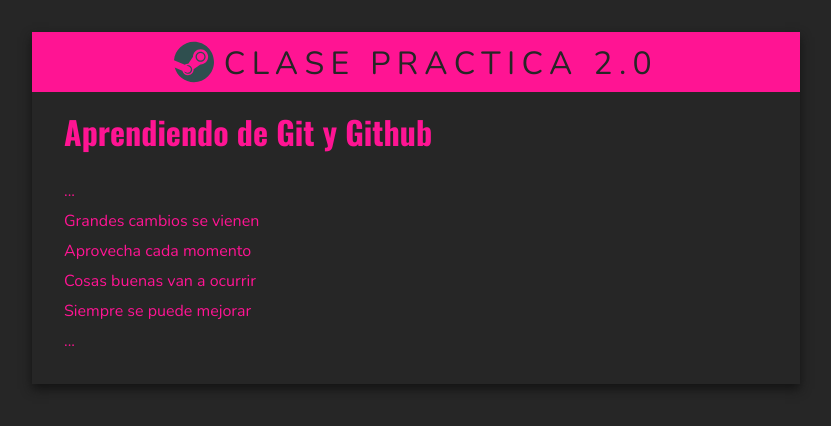
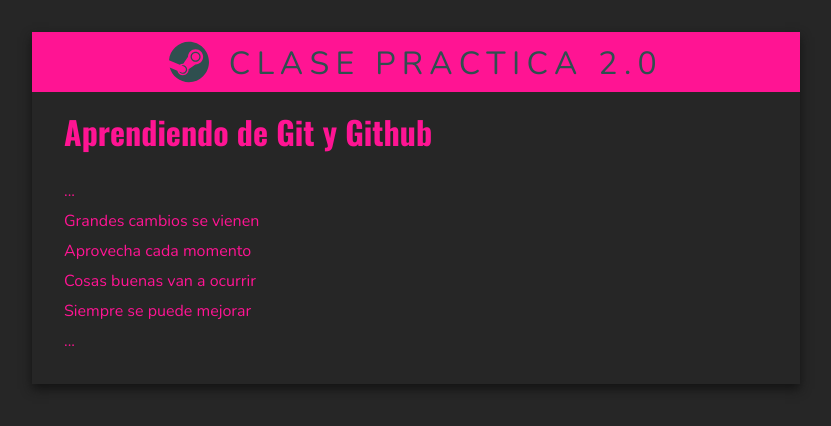
Before and after one commit to marcocespedes/Git_Github, a plain HTML site: page index.html in a window 1280 px wide. Shown: the whole page, without its empty margins (224-1055 px from the left). Drawn offline with nearby package versions, Linux system fonts and the light colour scheme.

Commit message:
Realizando cambios, cambiando un poco el css

```diff
--- a/assets/css/styles.css
+++ b/assets/css/styles.css
@@ -35,7 +35,7 @@ p {
 
     .header {
         background: deeppink;
-        color: #262626;
+        color: darkslategray;
         height: 60px;
         width: 100%;
         font-size: 2em;
@@ -48,7 +48,7 @@ p {
     }
 
         svg {
-            margin-right: 10px;
+            margin-right: 20px;
             width: 40px;
         }
 
```
